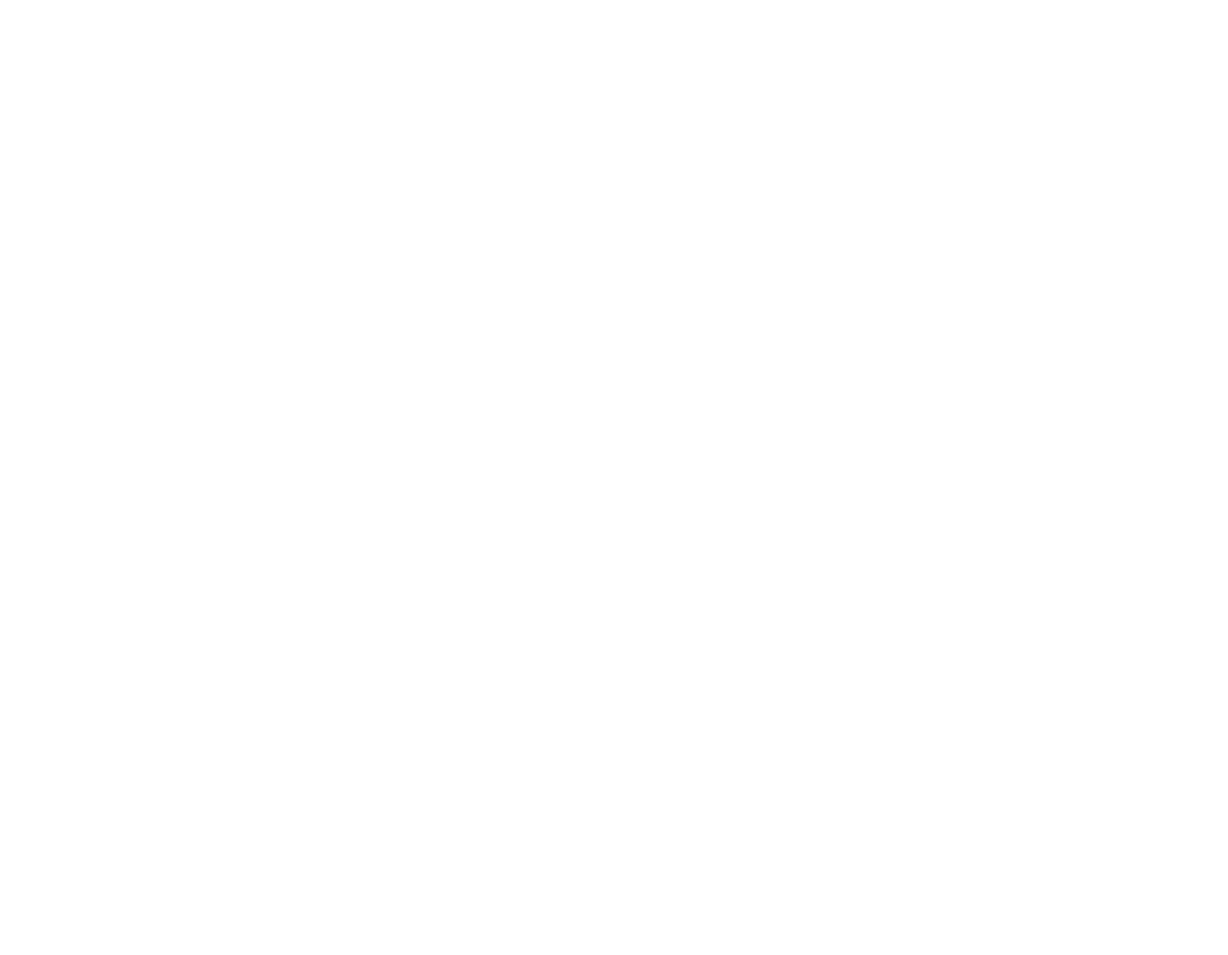
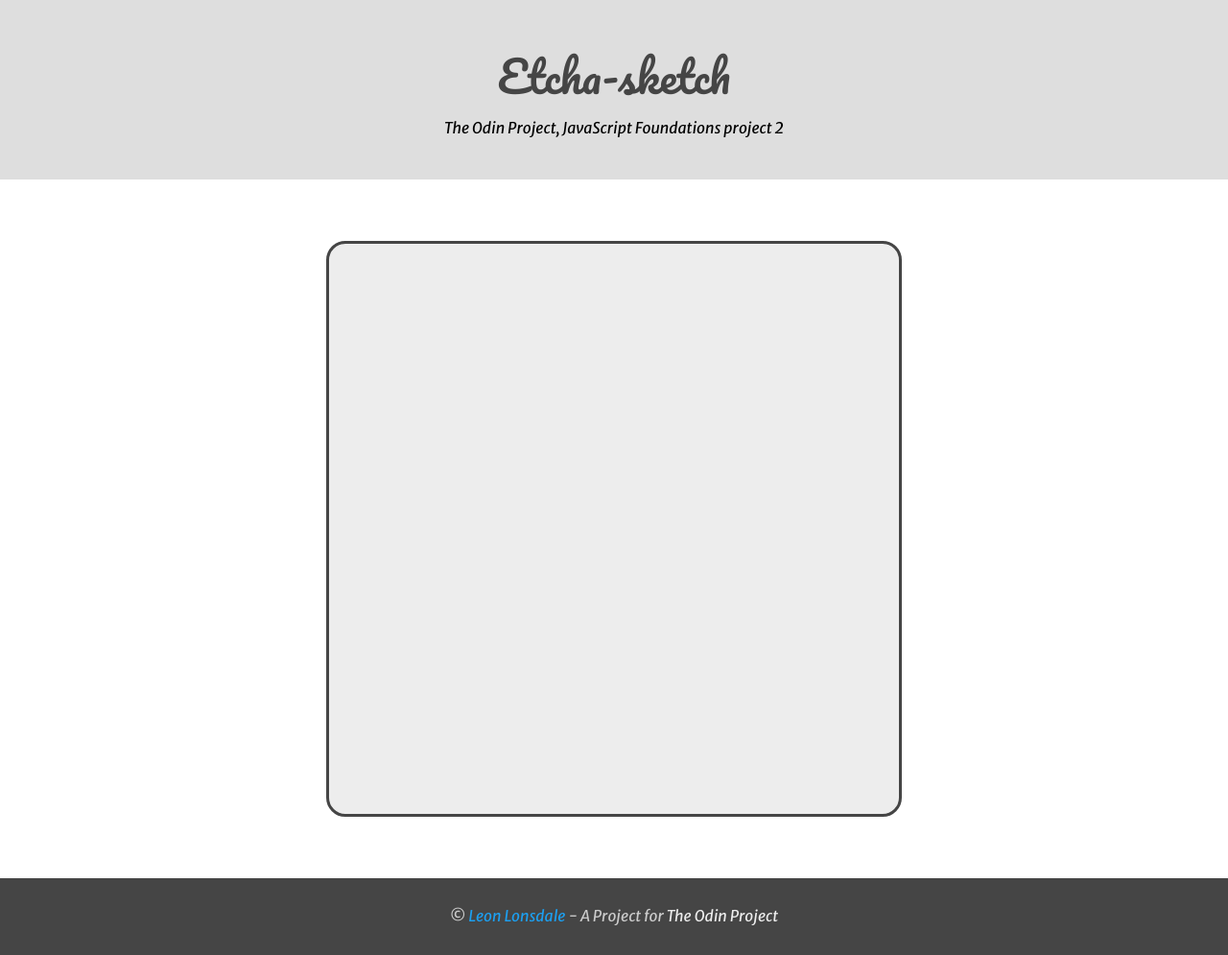
Before and after one commit to Sen-Nyin/odin-etchasketch, a plain HTML site: page index.html in a window 1280 px wide. Shown: the whole page at 96% size. Before the commit the page ends 800 px from the top, so only its background shows below. Drawn offline with Linux system fonts and the light colour scheme.

Commit message:
sass & css

```diff
--- a/index.html
+++ b/index.html
@@ -10,6 +10,27 @@
   </head>
 
   <body>
+    <header class="header-area">
+      <h1 class="header-area__heading">Etcha-sketch</h1>
+      <h2 class="header-area__sub-heading">
+        The Odin Project, JavaScript Foundations project 2
+      </h2>
+    </header>
+    <main class="sketch-area">
+      <section class="sketch-area__grid"></section>
+    </main>
+    <footer class="footer-area">
+      <p class="footer-area__text">
+        &copy;
+        <a href="https://www.twitter.com/LeonLonsdale" class="link--twitter"
+          >Leon Lonsdale</a
+        >
+        - A Project for
+        <a href="https://www.theodinproject.com" class="link--footer"
+          >The Odin Project</a
+        >
+      </p>
+    </footer>
     <script src="scripts/scripts.js"></script>
   </body>
 </html>
--- a/sass/abstracts/_mixins.scss
+++ b/sass/abstracts/_mixins.scss
@@ -0,0 +1,78 @@
+@mixin bodyCenter() {
+  display: grid;
+  place-items: center;
+  min-height: 100vh;
+}
+
+@mixin center() {
+  display: grid;
+  place-items: center;
+}
+
+// //////////////////////////////
+// CREATE FLEXBOX
+// //////////////////////////////
+
+@mixin flex($flow, $justify, $align) {
+  display: flex;
+
+  @if ($flow==0) {
+    flex-flow: row nowrap;
+  } @else {
+    flex-direction: $flow;
+  }
+
+  @if ($justify==0) {
+    justify-content: center;
+  } @else {
+    justify-content: $justify;
+  }
+
+  @if ($align==0) {
+    align-items: center;
+  } @else {
+    align-items: $align;
+  }
+}
+
+// //////////////////////////////
+// CENTRE ABSOLUTES
+// //////////////////////////////
+
+@mixin ab-center() {
+  top: 0;
+  right: 0;
+  bottom: 0;
+  left: 0;
+}
+
+@mixin absCentre {
+  position: absolute;
+  top: 50%;
+  left: 50%;
+  transform: translate(-50%, -50%);
+}
+
+// //////////////////////////////
+// PADDING
+// //////////////////////////////
+
+@mixin px($rem-units) {
+  padding-inline: #{$rem-units}rem;
+}
+
+@mixin py($rem-units) {
+  padding-block: #{$rem-units}rem;
+}
+
+// //////////////////////////////
+// CLEARFIX
+// //////////////////////////////
+
+@mixin clearfix {
+  &::after {
+    content: "";
+    display: table;
+    clear: both;
+  }
+}
--- a/sass/base/_base.scss
+++ b/sass/base/_base.scss
@@ -0,0 +1,55 @@
+@use "../abstracts/" as a;
+
+:root {
+  font-size: 62.5%;
+
+  // Colours
+
+  --clr-dark-grey: hsl(0, 0%, 27%);
+  --clr-light-grey: hsl(0, 0%, 80%);
+  --clr-light-grey-2: hsl(0, 0%, 87%);
+  --clr-light-grey-3: hsl(0, 0%, 93%);
+
+  // Brand Colours
+
+  --clr-twitter: hsl(203, 89%, 53%);
+
+  // Font
+
+  --fnt-fam-default: "Merriweather Sans", sans-serif;
+  --fnt-fam-header: "Pacifico", cursive;
+  --fnt-size-default: 1.6rem;
+  --fnt-size-header-main: 4.5rem;
+  --fnt-size-header-sub: 2.5rem;
+  --line-height-default: 1.8;
+
+  // Padding
+
+  --pd-head: 3% 10%;
+  --pd-main: 5% 10%;
+  --pd-foot: 2% 10%;
+}
+
+body {
+  font-family: var(--fnt-fam-default);
+  font-size: var(--fnt-size-default);
+  line-height: var(--line-height-default);
+  min-height: 100vh;
+  display: flex;
+  flex-direction: column;
+}
+
+.link {
+  &--twitter {
+    color: var(--clr-twitter);
+    &:hover {
+      text-decoration: underline;
+    }
+  }
+  &--footer {
+    color: var(--clr-light-grey-3);
+    &:hover {
+      text-decoration: underline;
+    }
+  }
+}
--- a/sass/base/_layout.scss
+++ b/sass/base/_layout.scss
@@ -0,0 +1,32 @@
+@use "base";
+@use "../abstracts/" as a;
+
+.header-area {
+  text-align: center;
+  background: var(--clr-light-grey-2);
+  width: 100%;
+  padding: var(--pd-head);
+}
+
+.sketch-area {
+  @include a.center();
+  padding: var(--pd-main);
+  margin-block: auto;
+  &__grid {
+    display: grid;
+    border: 3px solid var(--clr-dark-grey);
+    border-radius: 2rem;
+    overflow: hidden;
+    background-color: var(--clr-light-grey-3);
+    padding: 1rem;
+    width: 60rem;
+    height: 60rem;
+  }
+}
+
+.footer-area {
+  text-align: center;
+  color: var(--clr-light-grey);
+  background: var(--clr-dark-grey);
+  padding: var(--pd-foot);
+}
--- a/sass/base/_reset.scss
+++ b/sass/base/_reset.scss
@@ -89,8 +89,3 @@ meter {
 :where([draggable="true"]) {
   -webkit-user-drag: element;
 }
-
-// Font size to 10px
-:root {
-  font-size: 62.5%;
-}
--- a/sass/base/_typography.scss
+++ b/sass/base/_typography.scss
@@ -0,0 +1,9 @@
+@use "base";
+
+@import url("https://fonts.googleapis.com/css2?family=Merriweather+Sans:ital@1&family=Pacifico&display=swap");
+
+.header-area__heading {
+  font-family: var(--fnt-fam-header);
+  font-size: var(--fnt-size-header-main);
+  color: var(--clr-dark-grey);
+}
```
Also changed, not shown: css/main.css, 1 other file.
